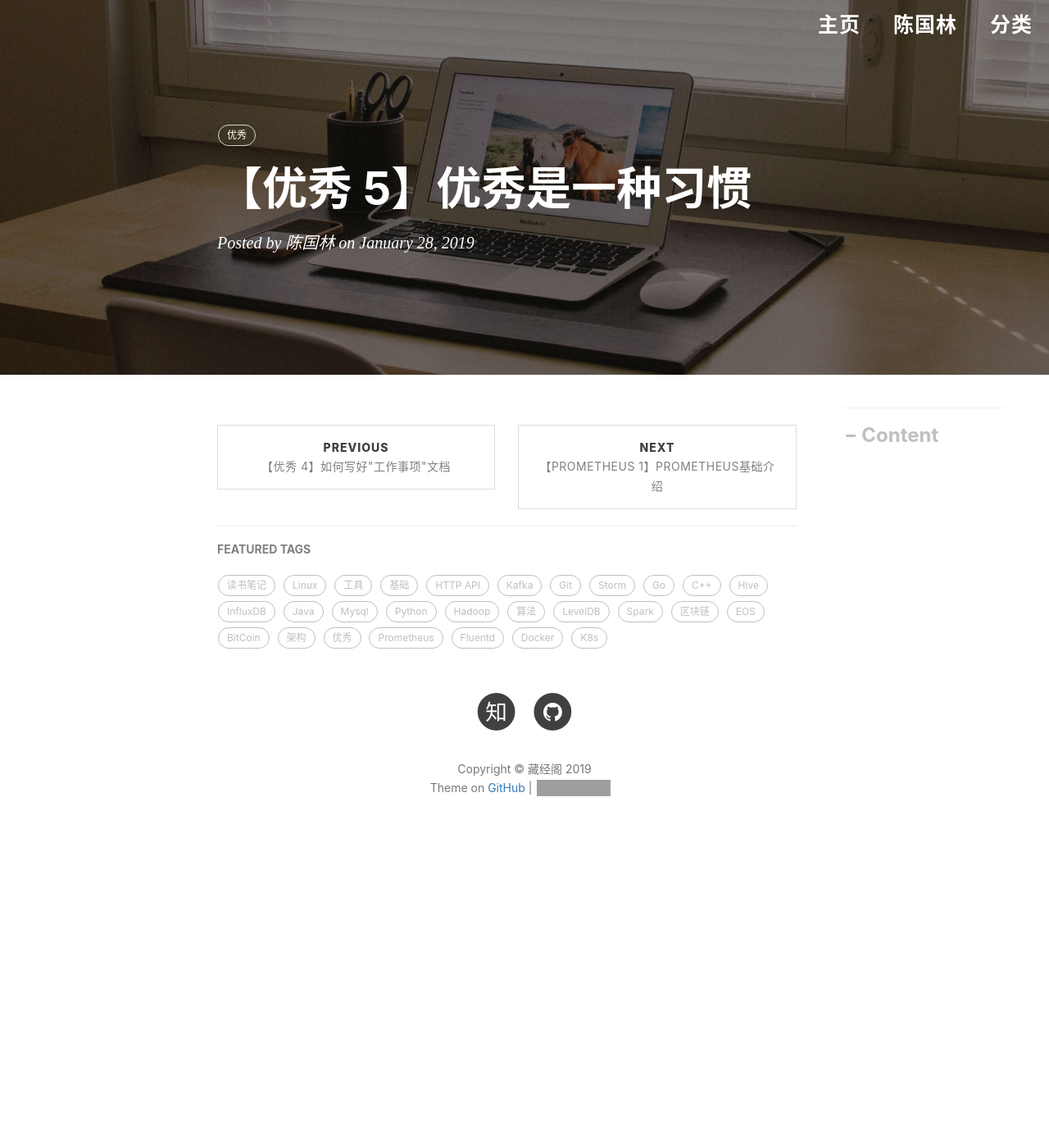
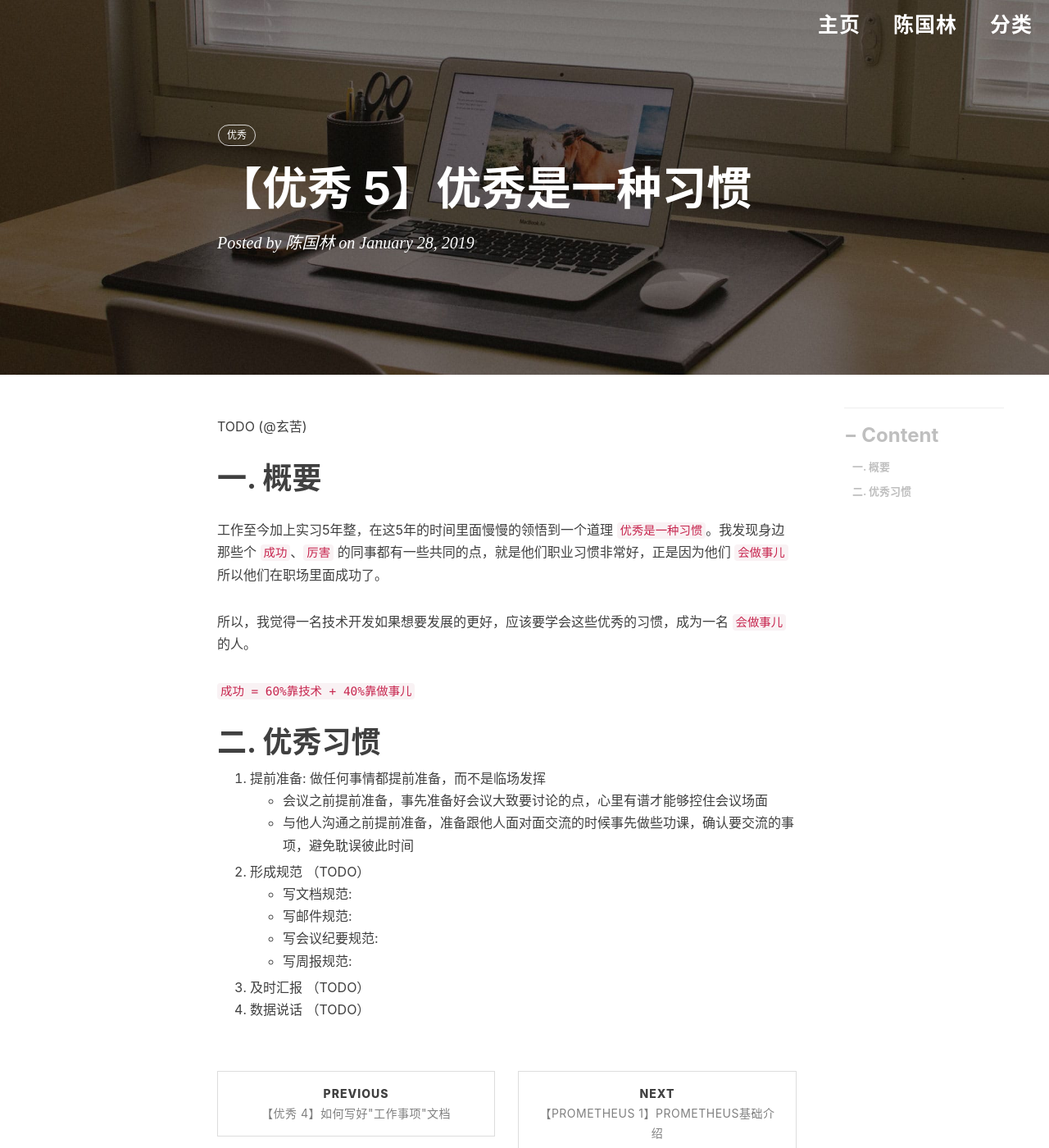
Before and after one commit to engru/chenguolin.github.io, a Jekyll site: the page built from _posts/2019-01-28-【优秀-5】优秀是一种习惯.md, in a window 1280 px wide and 1400 px high. Shown: the whole window at 82% size. Built offline with Jekyll 4.4.1, drawn with Linux system fonts in a browser that asks for light colours; nearby versions of some CDN libraries; comment, search, counter and statistics services are not loaded; grey boxes are pictures that could not be loaded.

Commit message:
Update 2019-01-28-【优秀-5】优秀是一种习惯.md

```diff
--- a/_posts/2019-01-28-【优秀-5】优秀是一种习惯.md
+++ b/_posts/2019-01-28-【优秀-5】优秀是一种习惯.md
@@ -5,3 +5,24 @@ author: 陈国林 # 作者
 tags:          #标签
     - 优秀
 ---
+
+TODO (@玄苦)
+
+# 一. 概要
+工作至今加上实习5年整，在这5年的时间里面慢慢的领悟到一个道理 `优秀是一种习惯`。我发现身边那些个 `成功`、`厉害` 的同事都有一些共同的点，就是他们职业习惯非常好，正是因为他们 `会做事儿` 所以他们在职场里面成功了。
+
+所以，我觉得一名技术开发如果想要发展的更好，应该要学会这些优秀的习惯，成为一名 `会做事儿` 的人。
+
+`成功 = 60%靠技术 + 40%靠做事儿`
+
+# 二. 优秀习惯
+1. 提前准备: 做任何事情都提前准备，而不是临场发挥
+   + 会议之前提前准备，事先准备好会议大致要讨论的点，心里有谱才能够控住会议场面
+   + 与他人沟通之前提前准备，准备跟他人面对面交流的时候事先做些功课，确认要交流的事项，避免耽误彼此时间
+2. 形成规范 （TODO）
+   + 写文档规范:
+   + 写邮件规范:
+   + 写会议纪要规范:
+   + 写周报规范:
+3. 及时汇报  （TODO）
+4. 数据说话  （TODO）
```
